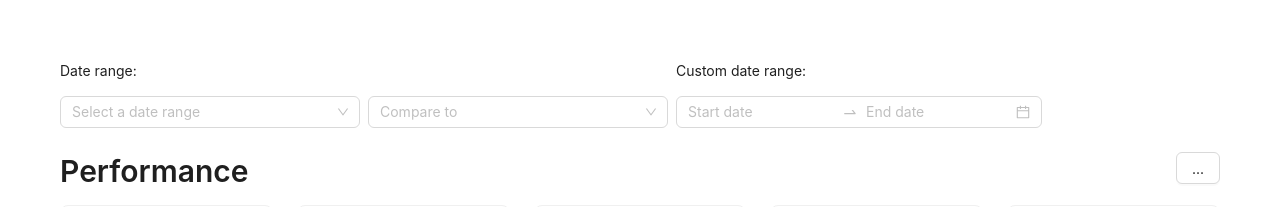
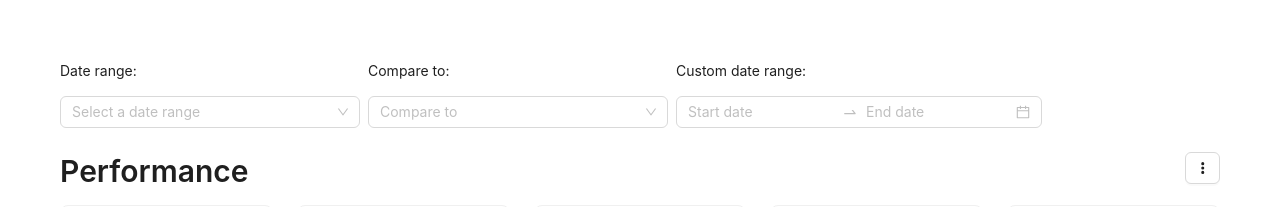
Before and after one commit to MarkSuttirak/woocommerce-analytics, a React (Create React App) app: page / in a window 1280 px wide. Shown: the top 207 px of the page. Built offline with nearby package versions, Linux system fonts and the light colour scheme.

Commit message:
Commit codes

```diff
--- a/package.json
+++ b/package.json
@@ -4,6 +4,8 @@
   "private": true,
   "dependencies": {
     "@fortawesome/fontawesome-free": "^6.3.0",
+    "@fortawesome/free-solid-svg-icons": "^6.3.0",
+    "@fortawesome/react-fontawesome": "^0.2.0",
     "@testing-library/jest-dom": "^5.16.5",
     "@testing-library/react": "^13.4.0",
     "@testing-library/user-event": "^13.5.0",
--- a/src/App.js
+++ b/src/App.js
@@ -2,6 +2,8 @@ import logo from './logo.svg';
 import './App.css';
 import { Typography, Select, Space, Card, Button, DatePicker } from 'antd';
 import 'bootstrap/dist/css/bootstrap.min.css';
+import { FontAwesomeIcon } from '@fortawesome/react-fontawesome';
+import { faEllipse, faEllipsisVertical } from '@fortawesome/free-solid-svg-icons';
 
 function App() {
   const { RangePicker } = DatePicker;
@@ -9,9 +11,8 @@ function App() {
   return (
     <div className="App">
       <header className="App-header">
-        <div className='d-inline-block'>
+      <div className='d-inline-block'>
           <Paragraph>Date range:</Paragraph>
-          <Space>
           <Select
             placeholder="Select a date range"
             style={{
@@ -60,6 +61,9 @@ function App() {
               },
             ]}
           />
+        </div>
+        <div className='d-inline-block ms-2'>
+          <Paragraph>Compare to:</Paragraph>
           <Select
             placeholder="Compare to"
             style={{
@@ -75,10 +79,8 @@ function App() {
                 label: 'Previous year',
               },
             ]} />
-
-        </Space>
         </div>
-        <div className='d-inline-block' style={{paddingLeft:"8px"}}>
+        <div className='d-inline-block ms-2'>
           <Paragraph>Custom date range:</Paragraph>
           <RangePicker />
         </div>
@@ -91,7 +93,7 @@ function App() {
               <Title level={2}>Performance</Title>
             </div>
             <div className='col-sm-6 text-end'>
-              <Button>...</Button>
+              <Button><FontAwesomeIcon icon={faEllipsisVertical}/></Button>
             </div>
           </div>
           <div className='row'>
```
Also changed, not shown: 2 other files (tests, documents, lock files or other folders).
